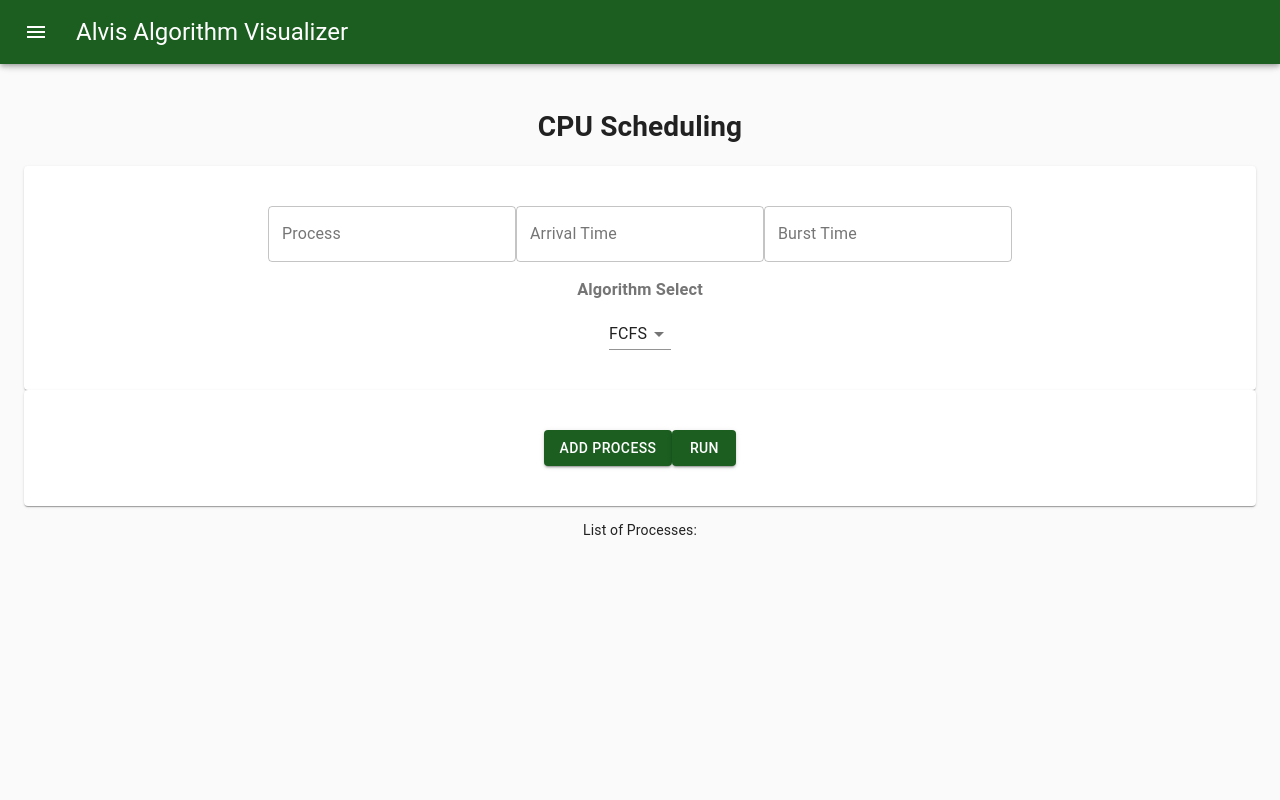
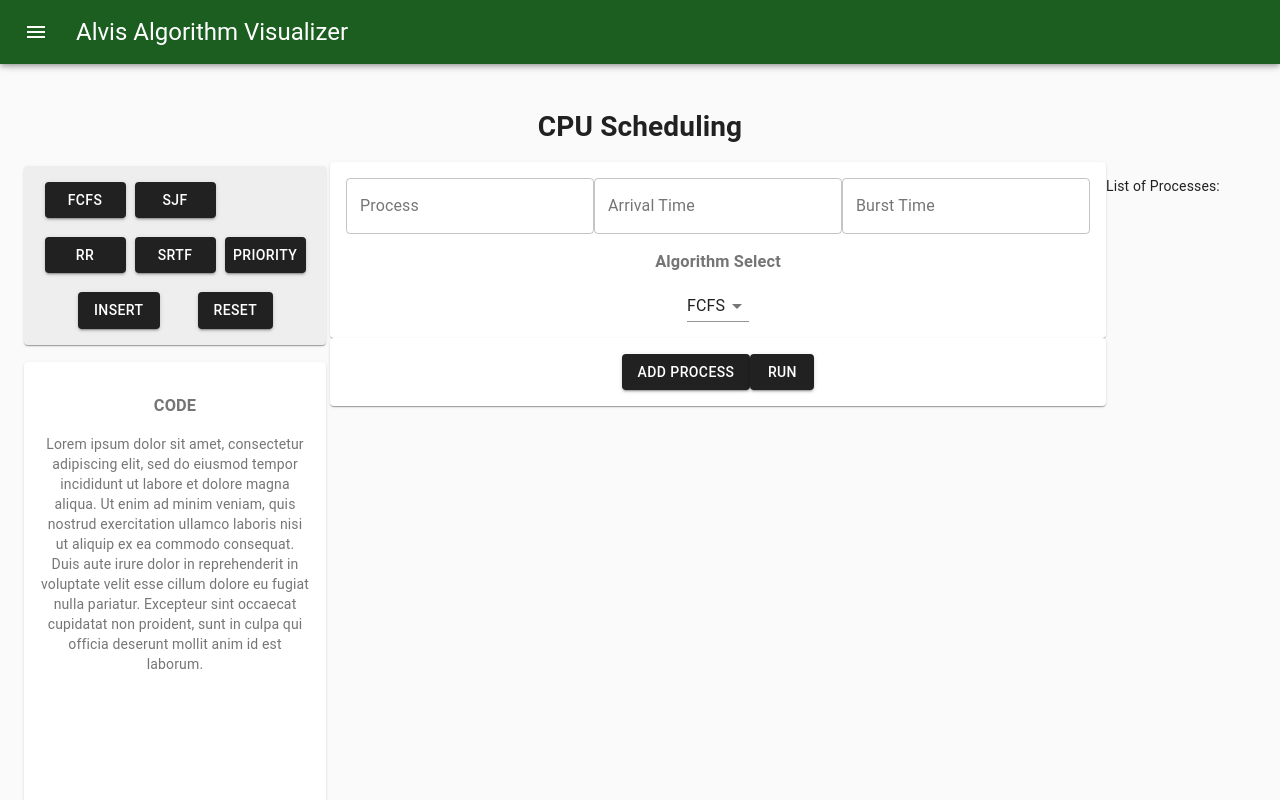
Before and after one commit to rblocker1017/Alvis-rblocker, a React (Create React App) app: page /CpuScheduling in a window 1280 px wide. Shown: the top 800 px of the page. Built offline with nearby package versions, Linux system fonts and the light colour scheme.

Commit message:
Update algorithm button

```diff
--- a/src/pages/CPUScheduling.js
+++ b/src/pages/CPUScheduling.js
@@ -7,11 +7,12 @@ import Button from "@material-ui/core/Button"
 import TextField from '@material-ui/core/TextField';
 import Grid from "@material-ui/core/Grid"
 import Paper from '@material-ui/core/Paper';
-import { makeStyles } from '@material-ui/core/styles';
+import { makeStyles, ThemeProvider, createMuiTheme } from '@material-ui/core/styles';
 import Typography from '@material-ui/core/Typography';
 import Select from '@material-ui/core/Select';
 import MenuItem from '@material-ui/core/MenuItem';
 import Checkbox from '@material-ui/core/Checkbox';
+import { grey, orange } from '@material-ui/core/colors';
 import { tree } from 'd3';
 
 
@@ -21,12 +22,42 @@ const useStyles = makeStyles((theme) => ({
         flexGrow: 1,
     },
     paper: {
-        padding: theme.spacing(5),
+        padding: theme.spacing(2),
         textAlign: 'center',
         color: theme.palette.text.secondary,
+        height: "125%",
+        width: "100%"
     },
+    buttons:
+    {
+        backgroundColor: grey[200],
+        padding: theme.spacing(2),
+        textAlign: 'center',
+        color: theme.palette.text.secondary,
+        width: "100%",
+        height: "100%"
+    },
+    button:
+    {
+        width: "90%"
+    },
+    code:
+    {
+
+        padding: theme.spacing(2),
+        textAlign: 'center',
+        color: theme.palette.text.secondary,
+        height: "115%"
+    },
+    fields:
+    {
+        backgroundColor: grey[200],
+        padding: theme.spacing(2),
+        textAlign: 'center',
+        color: theme.palette.text.secondary,
+        height: "100%"
+    }
 }));
-
 
 export default function CpuScheduling(props) {
     const classes = useStyles();
@@ -34,6 +65,23 @@ export default function CpuScheduling(props) {
     const [quantum, setQuantum] = useState();
     const [type, settype] = useState("fcfs")
     const [checked, setChecked] = useState(false)
+
+    let name = "test";
+
+    const changeFCFS = () => settype("FCFS");
+    const changeSJF = () => settype("SJF");
+    const changeRR = () => settype("RR");
+    const changeSRTF = () => settype("SRTF");
+    const changePri = () => settype("Priority");
+
+
+    const theme = createMuiTheme({
+        palette: {
+            primary: {
+                main: grey[900],
+            }
+        }
+    })
 
     function fcfs(processes) {
         let timeCounter = 0;
@@ -605,8 +653,66 @@ export default function CpuScheduling(props) {
     return (
 
         <Header>
+            <h1>CPU Scheduling</h1>
 
-            <h1>CPU Scheduling</h1>
+            <ThemeProvider theme={theme}>
+                <Grid container direction="column">
+                    <Grid item></Grid>
+                    <Grid item container spacing={1}>
+                        <Grid item xs={3}>
+                            <Grid container direction="column">
+                                <Paper className={classes.buttons}>
+                                    <Grid container spacing={0}>
+                                        <Grid item  xs={4}>
+                                            <Button variant="contained" color="primary" className={classes.button} onClick={changeFCFS}>FCFS</Button>
+                                        </Grid>
+                                        <Grid item className={classes.button} xs={4}>
+                                            <Button variant="contained" color="primary" className={classes.button} onClick={changeSJF}>SJF</Button>
+                                        </Grid>
+                                        <Grid item xs ={12}>
+                                            <h1>
+                                            </h1>
+                                        </Grid>
+                                        <Grid item className={classes.button} xs={4}>
+                                            <Button variant="contained" color="primary" className={classes.button} onClick={changeRR}>RR</Button>
+                                        </Grid>
+                                        <Grid item item xs={4}>
+                                            <Button variant="contained" color="primary" className={classes.button} onClick={changeSRTF}>SRTF</Button>
+                                        </Grid>
+                                        <Grid item className={classes.button} xs={4}>
+                                            <Button variant="contained" color="primary" className={classes.button} onClick={changePri}>Priority</Button>
+                                        </Grid>
+                                        <Grid item xs={12}>
+                                            <h1>
+                                            </h1>
+                                        </Grid>
+                                        <Grid item xs={7}>
+                                            <Button variant="contained" color="primary">Insert</Button>
+                                        </Grid>
+                                        <Grid item xs={3}>
+                                            <Button variant="contained" color="primary">Reset</Button>
+                                        </Grid>
+                                    </Grid>
+                                </Paper>
+                            </Grid>
+                            <h2>
+                            </h2>
+                            <Paper className={classes.code}>
+                                <h3>
+                                    CODE
+              </h3>
+                                <p>
+                                    Lorem ipsum dolor sit amet, consectetur adipiscing elit,
+                                    sed do eiusmod tempor incididunt ut labore et dolore magna aliqua.
+                                    Ut enim ad minim veniam, quis nostrud exercitation ullamco laboris nisi ut aliquip ex ea commodo consequat.
+                                    Duis aute irure dolor in reprehenderit in voluptate velit esse cillum dolore eu fugiat nulla pariatur.
+                                    Excepteur sint occaecat cupidatat non proident, sunt in culpa qui officia deserunt mollit anim id est laborum.
+                </p>
+                            </Paper>
+                        </Grid>
+
+
+
 
 
             <Grid >
@@ -696,9 +802,14 @@ export default function CpuScheduling(props) {
                 </>
                 : null}
 
+
             <p>List of Processes: </p>
             {showProceses}
 
+
+                    </Grid>
+                </Grid>
+            </ThemeProvider>
         </Header>
     )
 }
```
